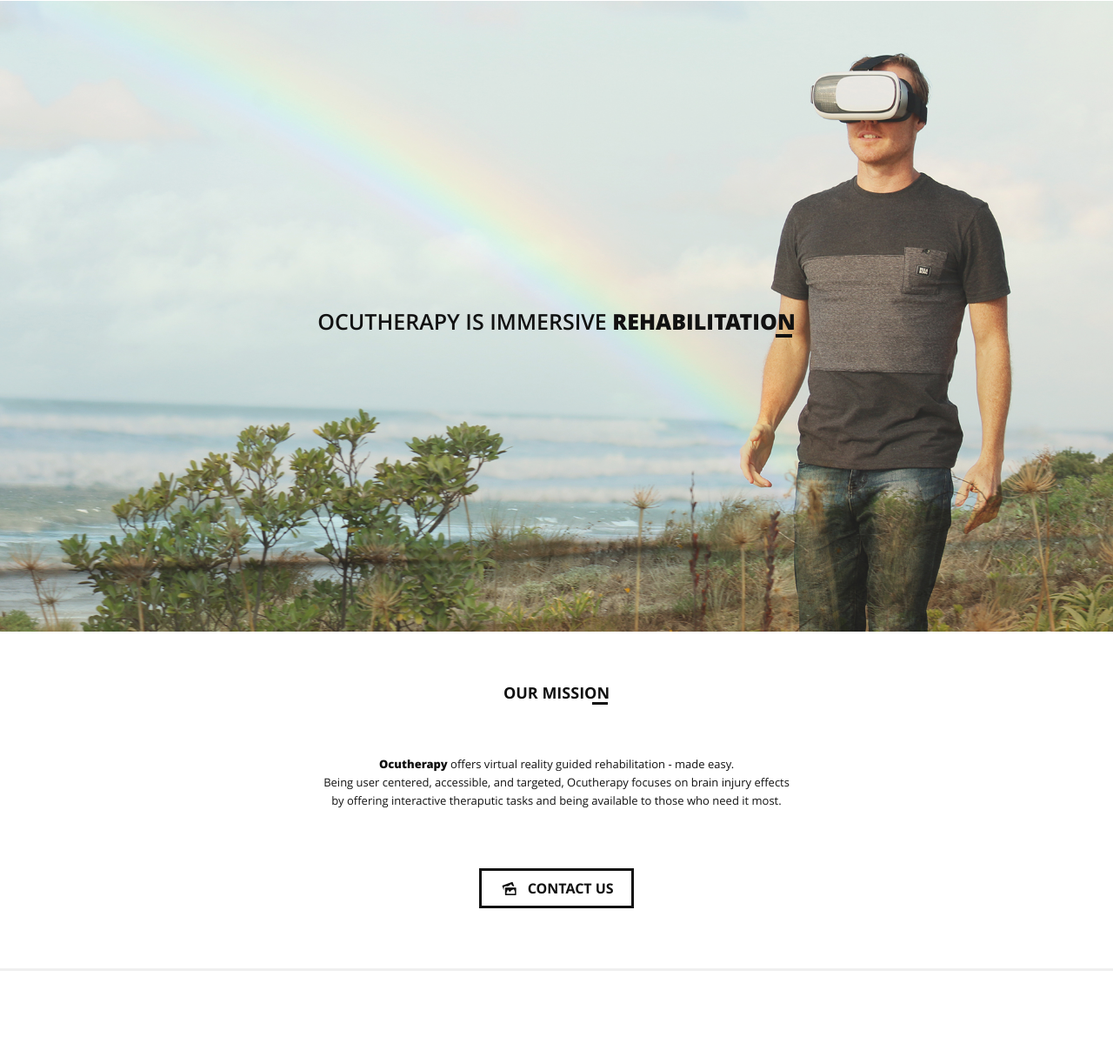
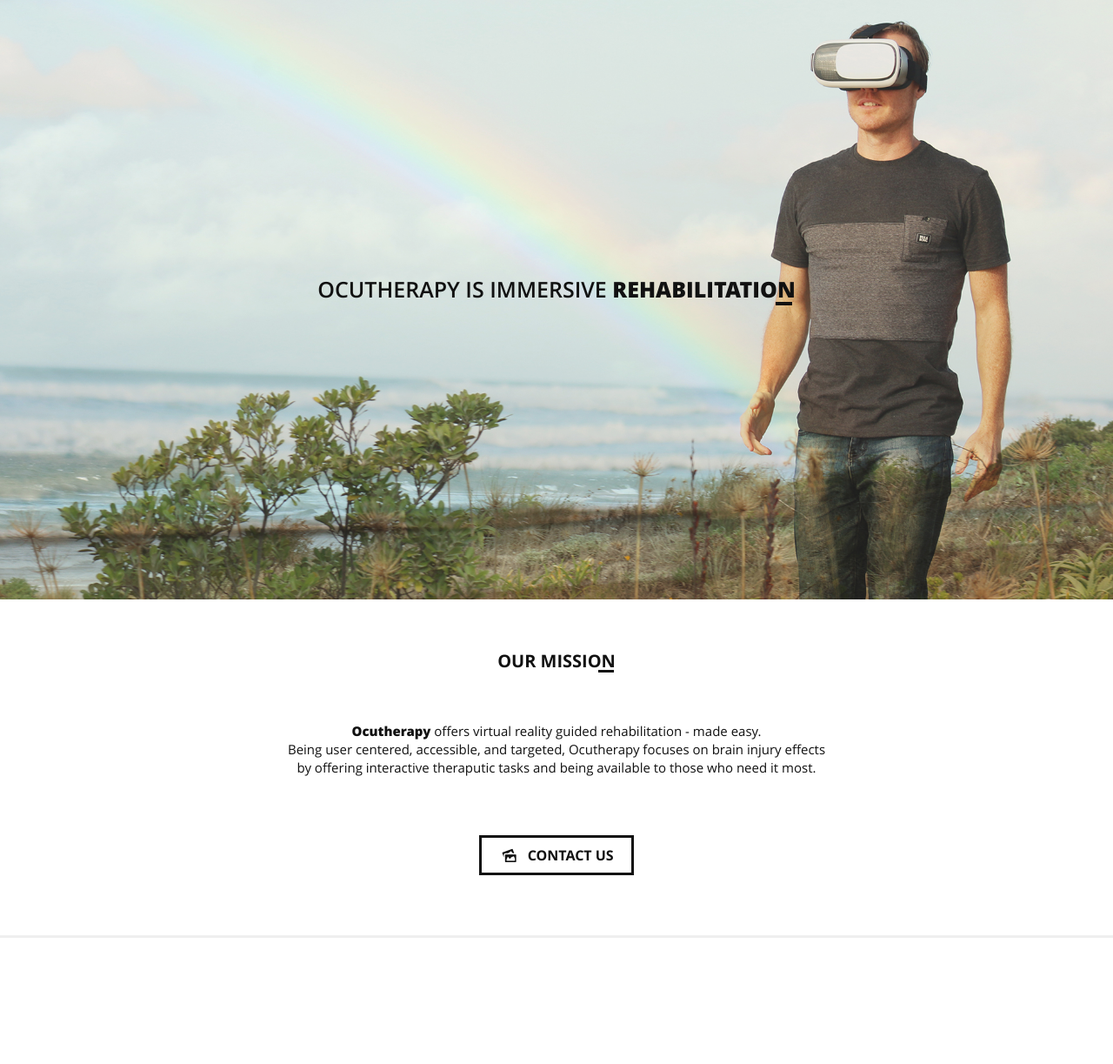
Before and after one commit to RPFOHOST/RPFOHOST.GITHUB.IO, a plain HTML site: page index.html in a window 1280 px wide. Shown: the part 117-1340 px from the top of the page at 87% size. Drawn offline with Linux system fonts and the light colour scheme; a script that the page names is missing.

Commit message:
Site Update
Removed Announcement bar
Tweaked Mission Statement Font Size

```diff
--- a/index.html
+++ b/index.html
@@ -159,9 +159,11 @@
 			<br>
 
 
-			<div style="background-color: yellow; border: 2px solid red; margin: 4px; padding: 2px; font-weight: bold; text-align: center;">
+			<!-- Announcement <div style="background-color: yellow; border: 2px solid red; margin: 4px; padding: 2px; font-weight: bold; text-align: center;">
 Catch Ocutherapy on Startup Canada Today at 12:00PM EST! <a href="http://www.startupcan.ca/ourwork/startupchats-growing-new-year/" target="_blank">More Info</a>
 </div>
+
+End Announcement -->
 			<ul class="slides">
 
 				<li><img src="images/sliderImages/slide1.jpg" alt="Ocutherapy is Immersive Therapy"/>
@@ -197,8 +199,8 @@ Catch Ocutherapy on Startup Canada Today at 12:00PM EST! <a href="http://www.sta
 				<div class="container clearfix">
 
 					<div class="sixteen columns">
-					<h1 class="titleBig">Our Mission</h1>
-					<p class="intro"><span class="black">Ocutherapy</span>
+					<h1 class="titleBig" style="font-size:20px">Our Mission</h1>
+					<p class="intro" style="font-size:15px"><span class="black">Ocutherapy</span>
 
                      offers virtual reality guided rehabilitation - made easy.<br>
  Being user
```
